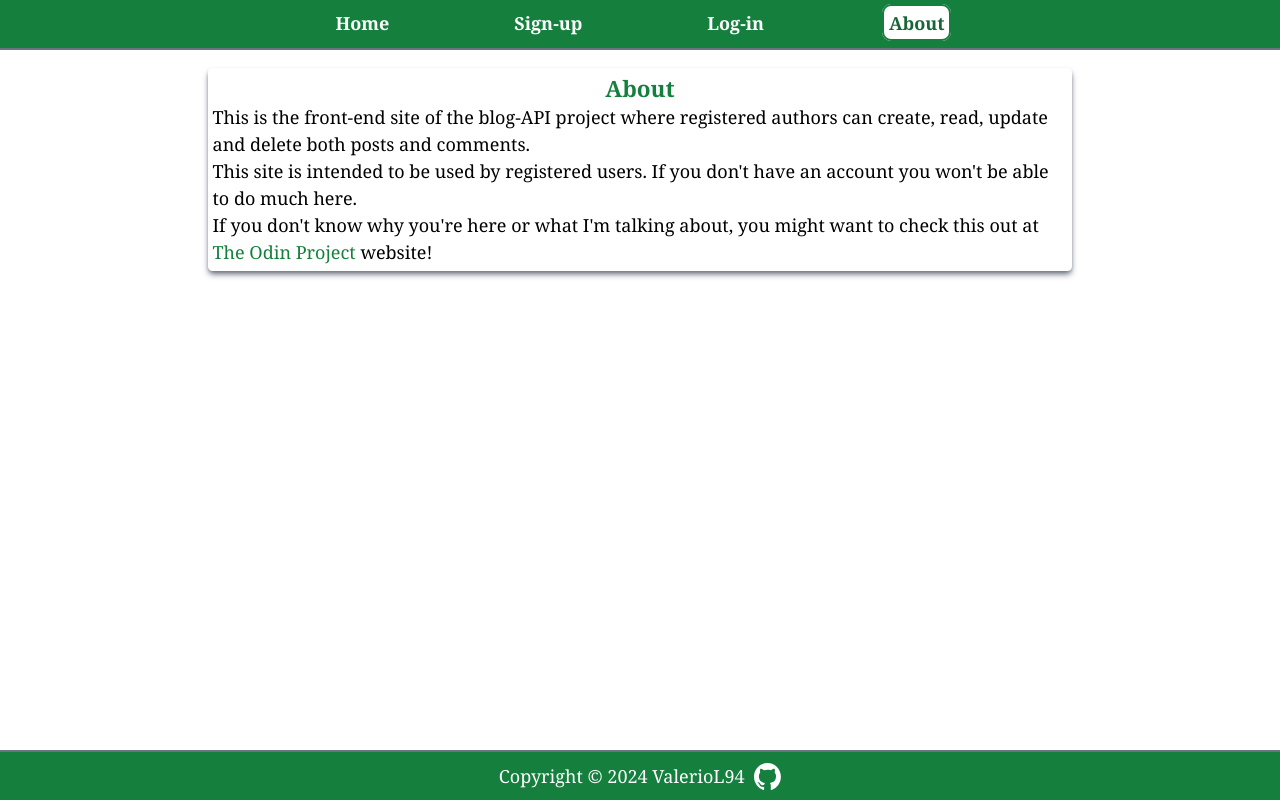
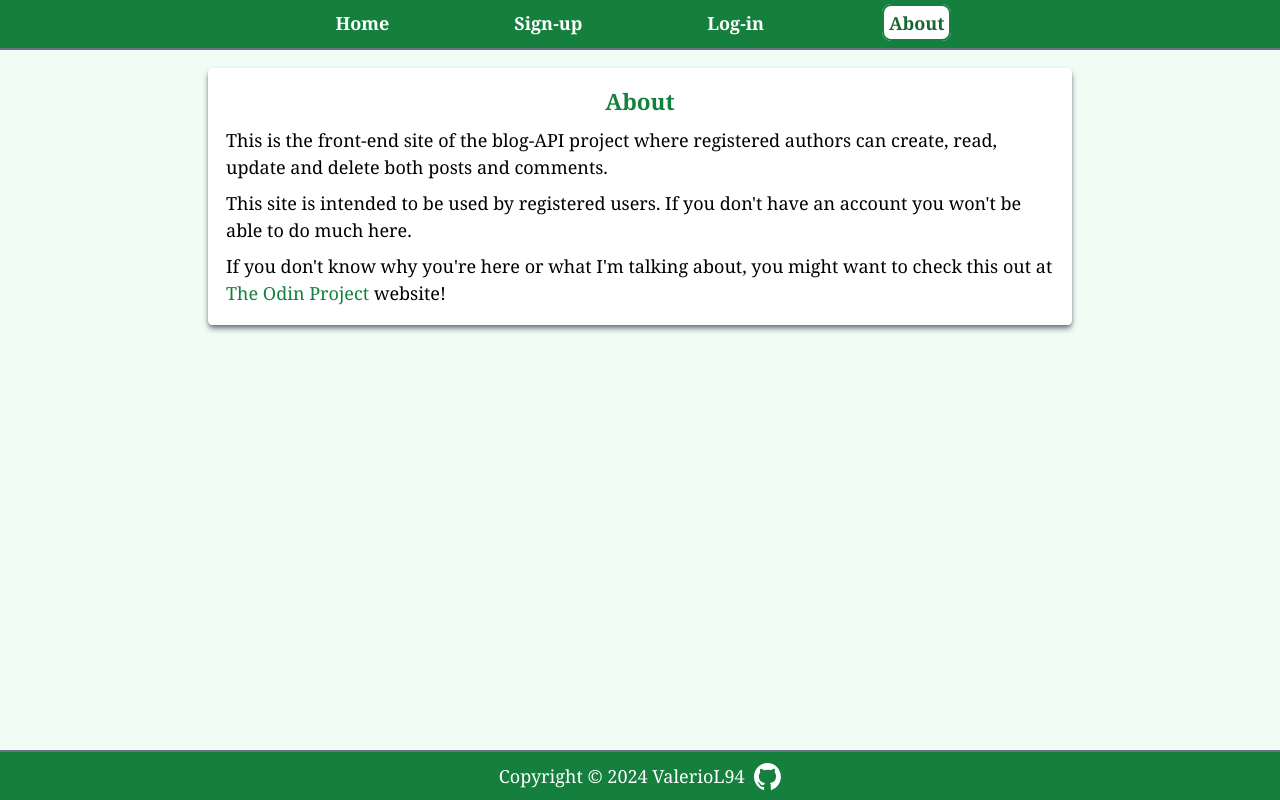
Before and after one commit to ValerioL94/blog-api-postgresql, a React (Vite) app in the folder blog-frontend-author/: page /about in a window 1280 px wide. Built offline with nearby package versions, Linux system fonts and the light colour scheme.

Commit message:
update styles

```diff
--- a/blog-frontend-author/src/components/MainLayout.tsx
+++ b/blog-frontend-author/src/components/MainLayout.tsx
@@ -8,7 +8,7 @@ const MainLayout = () => {
       <header className='flex justify-center text-white bg-green-700 font-semibold border-b-2 border-gray-500 sticky top-0 '>
         <Navbar />
       </header>
-      <main className='flex flex-col items-center h-full bg-white my-2 p-2 box-border'>
+      <main className='flex flex-col items-center h-full bg-green-50 p-4 box-border'>
         <Outlet />
       </main>
       <footer className='w-full flex items-center justify-center gap-2 border-t-2 border-gray-500 bg-green-700 font text-white'>
--- a/blog-frontend-author/src/pages/About.tsx
+++ b/blog-frontend-author/src/pages/About.tsx
@@ -1,6 +1,6 @@
 const About = () => {
   return (
-    <div className='flex flex-col p-1 w-full max-w-3xl rounded shadow-md shadow-gray-500'>
+    <div className='flex flex-col gap-2 p-4 w-full max-w-3xl rounded bg-white shadow-md shadow-gray-500'>
       <h1 className='text-center text-green-700 font-bold text-xl'>About</h1>
       <p>
         This is the front-end site of the blog-API project where registered
```
